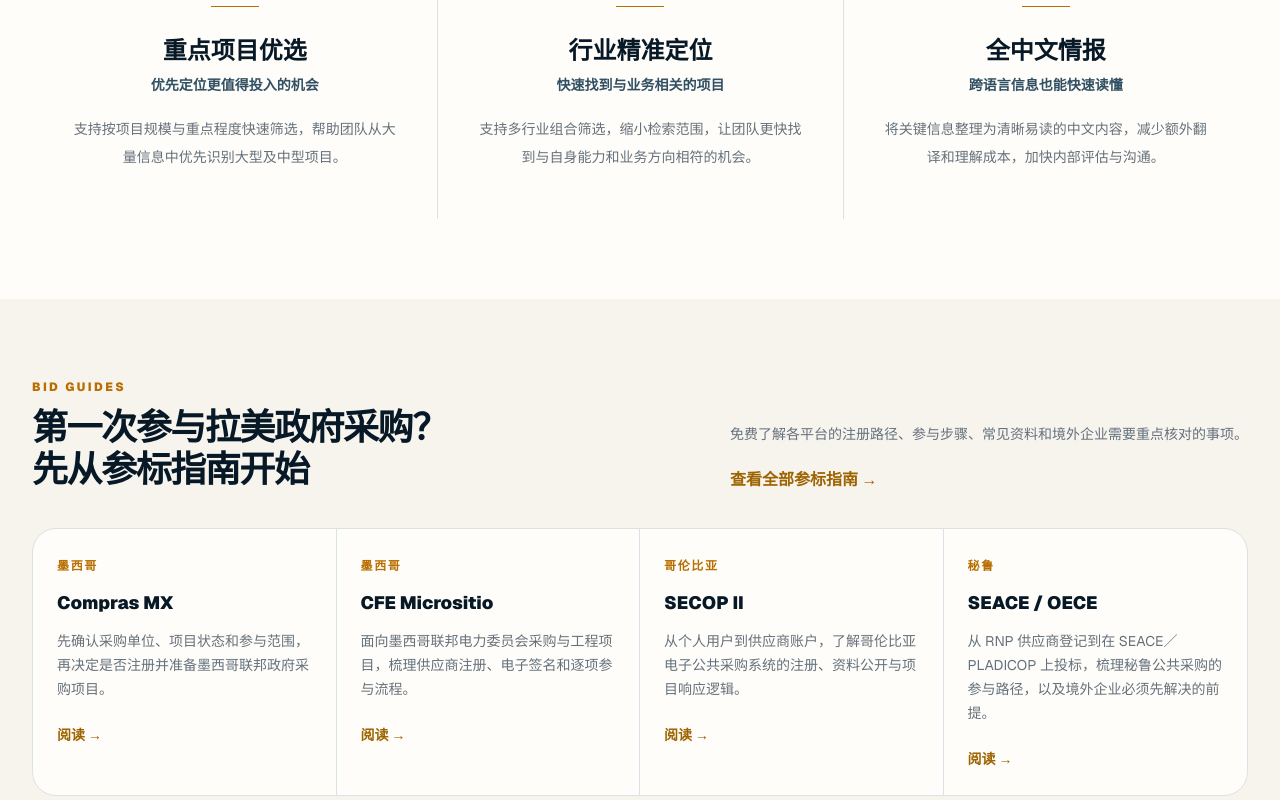
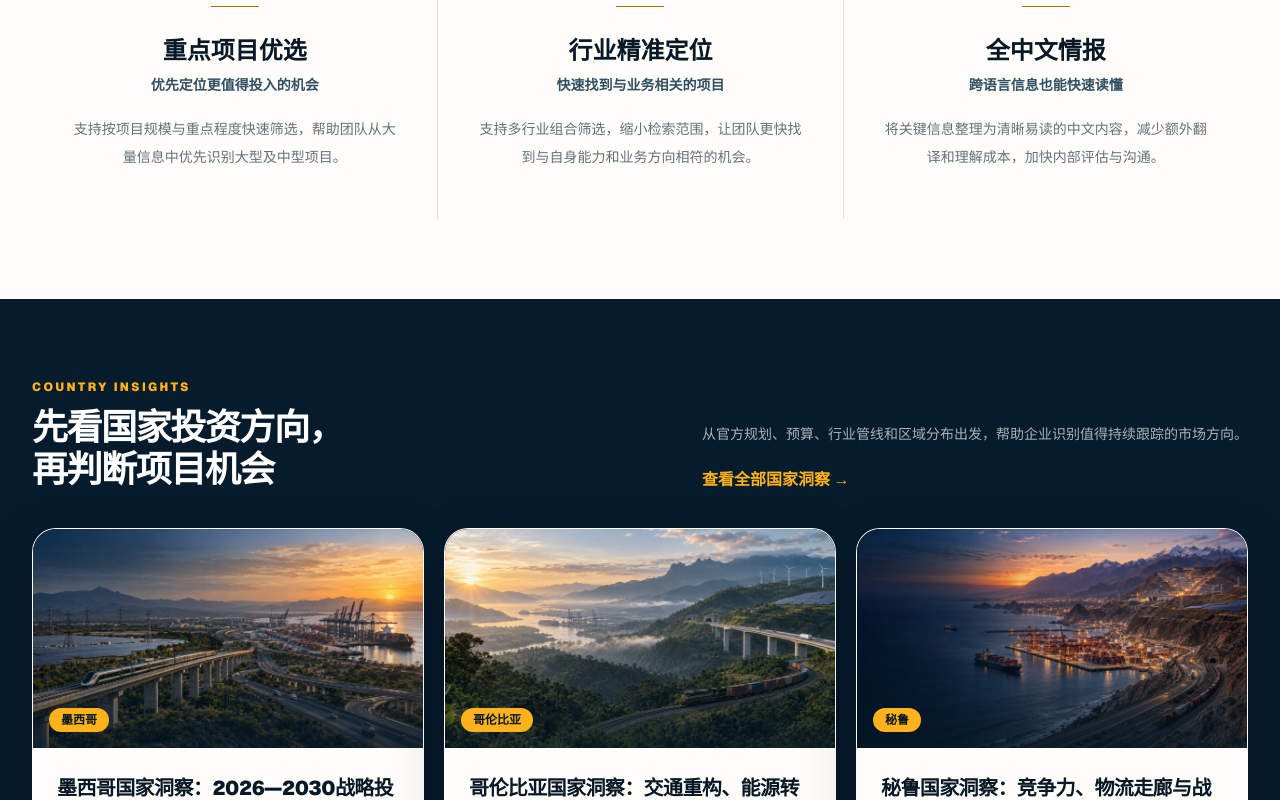
Before and after one commit to Lordain/Tender-Intelligence-Platform, a Next.js app: page / in a window 1280 px wide. Shown: the part 2000-2800 px from the top of the page. Built offline with nearby package versions, Linux system fonts and the light colour scheme; no server answers.

Commit message:
feat: add country insights to homepage

```diff
--- a/app/page.tsx
+++ b/app/page.tsx
@@ -3,6 +3,7 @@ import { fetchHomepageControlSettings } from "@/lib/db/site-settings";
 import { HomeHero } from "@/components/tenders/HomeHero";
 import { FeaturedTenders } from "@/components/tenders/FeaturedTenders";
 import { ValuePropositions } from "@/components/home/ValuePropositions";
+import { CountryInsightsPreview } from "@/components/home/CountryInsightsPreview";
 import { ParticipationGuidesPreview } from "@/components/home/ParticipationGuidesPreview";
 import { selectHomepageTenders } from "@/lib/homepage-selection";
 import type { Metadata } from "next";
@@ -33,6 +34,7 @@ export default async function Home() {
       <HomeHero tenders={tickerWithPreviews} />
       <FeaturedTenders tenders={featuredWithPreviews} />
       <ValuePropositions />
+      <CountryInsightsPreview />
       <ParticipationGuidesPreview />
     </div>
   );
--- /dev/null
+++ b/components/home/CountryInsightsPreview.tsx
@@ -0,0 +1,67 @@
+import Image from "next/image";
+import Link from "next/link";
+import { countryInsights } from "@/lib/country-insights";
+
+export function CountryInsightsPreview() {
+  return (
+    <section id="country-insights" className="scroll-mt-20 bg-[#061b2b] px-5 py-16 text-white sm:px-8 sm:py-20">
+      <div className="mx-auto max-w-[94rem]">
+        <div className="grid gap-8 lg:grid-cols-[0.9fr_1.1fr] lg:items-end">
+          <div>
+            <p className="text-xs font-black uppercase tracking-[0.2em] text-[#ffb21c]">Country insights</p>
+            <h2 className="mt-3 text-3xl font-black leading-[1.18] tracking-[-0.04em] sm:text-4xl">
+              先看国家投资方向，<br className="hidden sm:block" />再判断项目机会
+            </h2>
+          </div>
+          <div className="lg:justify-self-end">
+            <p className="max-w-2xl text-sm leading-7 text-white/66">
+              从官方规划、预算、行业管线和区域分布出发，帮助企业识别值得持续跟踪的市场方向。
+            </p>
+            <Link href="/insights" className="mt-5 inline-flex font-black text-[#ffb21c] transition hover:text-[#ffd06f]">
+              查看全部国家洞察 →
+            </Link>
+          </div>
+        </div>
+
+        <div className="mt-9 grid gap-5 lg:grid-cols-3">
+          {countryInsights.map((insight) => (
+            <Link
+              key={insight.slug}
+              href={`/insights/${insight.slug}`}
+              className="group flex min-w-0 flex-col overflow-hidden rounded-3xl border border-white/12 bg-[#fffdf9] text-[#071826] shadow-[0_20px_55px_rgba(0,0,0,0.18)] transition duration-300 hover:-translate-y-1 hover:border-[#ffb21c]/60"
+            >
+              <div className="relative aspect-[16/9] overflow-hidden bg-[#0a2639]">
+                <Image
+                  src={insight.heroImage}
+                  alt={`${insight.country}战略投资与基础设施`}
+                  fill
+                  sizes="(min-width: 1024px) 33vw, 100vw"
+                  className="object-cover transition duration-500 group-hover:scale-[1.03]"
+                />
+                <div className="absolute inset-0 bg-gradient-to-t from-[#061b2b]/70 via-transparent to-transparent" />
+                <span className="absolute bottom-4 left-4 rounded-full bg-[#ffb21c] px-3 py-1 text-xs font-black text-[#071826]">
+                  {insight.country}
+                </span>
+              </div>
+
+              <div className="flex flex-1 flex-col p-6">
+                <h3 className="text-xl font-black leading-8 tracking-[-0.03em]">{insight.title}</h3>
+                <p className="mt-3 text-sm leading-7 text-[#64717c]">{insight.description}</p>
+                <div className="mt-5 flex flex-wrap gap-2">
+                  {insight.highlights.slice(0, 2).map((highlight) => (
+                    <span key={highlight} className="rounded-full bg-[#edf2f4] px-3 py-1.5 text-xs font-bold leading-5 text-[#38505e]">
+                      {highlight}
+                    </span>
+                  ))}
+                </div>
+                <span className="mt-auto pt-7 text-sm font-black text-[#9d6400] transition-transform group-hover:translate-x-1">
+                  阅读洞察 →
+                </span>
+              </div>
+            </Link>
+          ))}
+        </div>
+      </div>
+    </section>
+  );
+}
```
